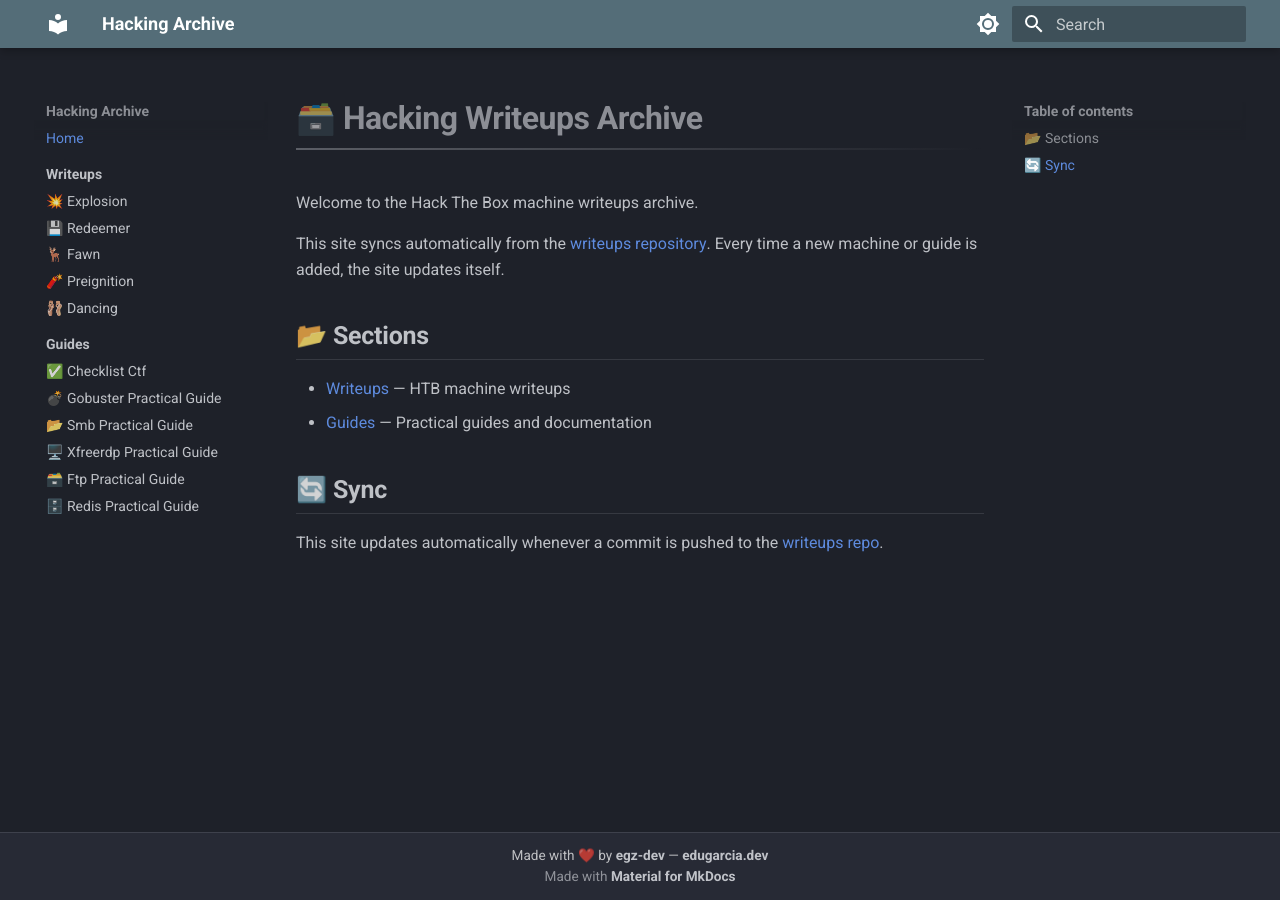
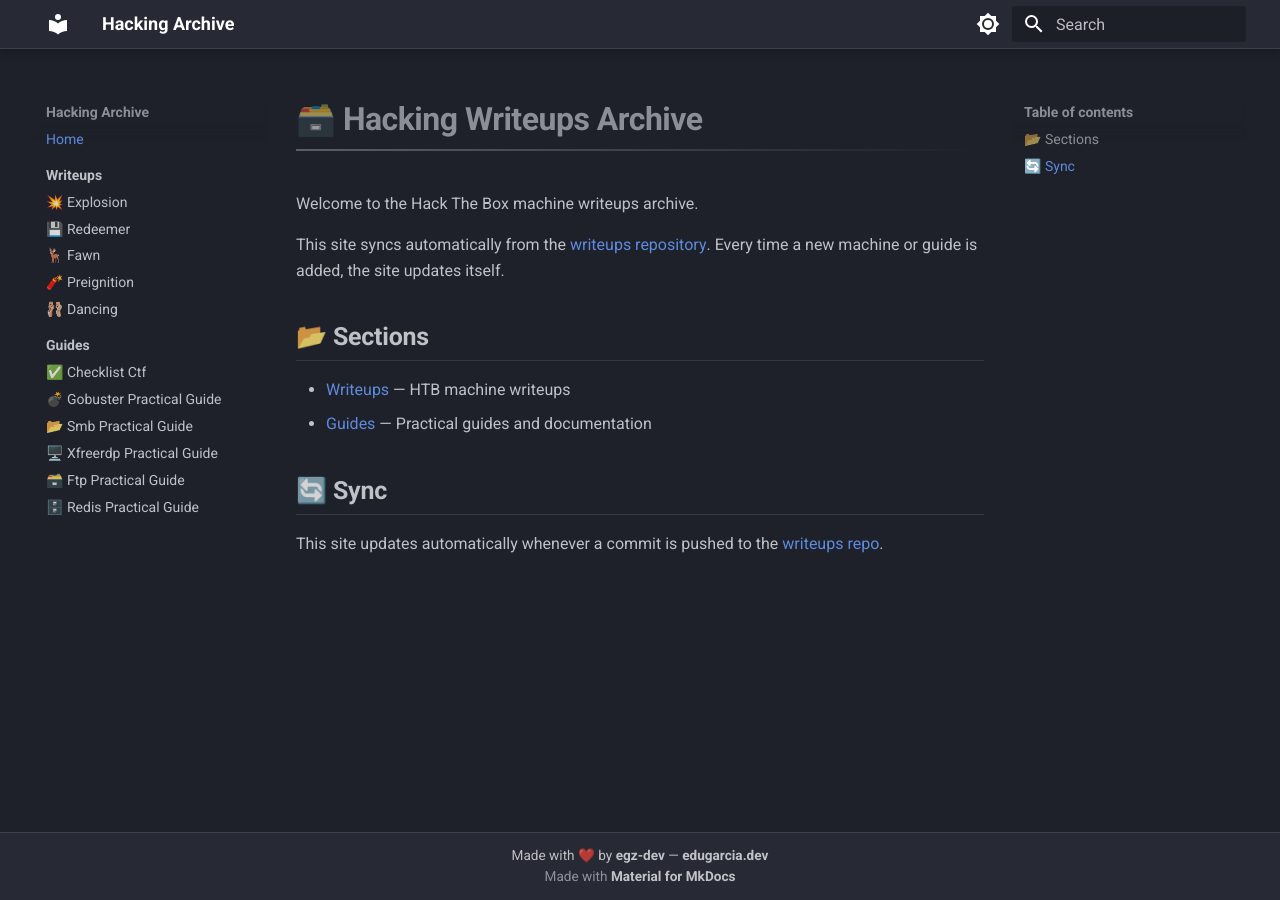
Before and after one commit to egz-dev/hacking-archive, an MkDocs documentation site: the page built from docs/index.md, in a window 1280 px wide. Built offline with MkDocs 1.6.1 and Material for MkDocs 9.7.7, drawn with Linux system fonts in a browser that asks for light colours.

Commit message:
Header same color as footer: code-bg-color

```diff
--- a/docs/stylesheets/extra.css
+++ b/docs/stylesheets/extra.css
@@ -438,6 +438,12 @@
   pointer-events: none;
 }
 
+/* ========== HEADER ========== */
+.md-header {
+  background: var(--md-code-bg-color) !important;
+  border-bottom: 1px solid var(--md-default-fg-color--lightest);
+}
+
 /* ========== FOOTER ========== */
 .md-footer {
   background: var(--md-code-bg-color) !important;
```
